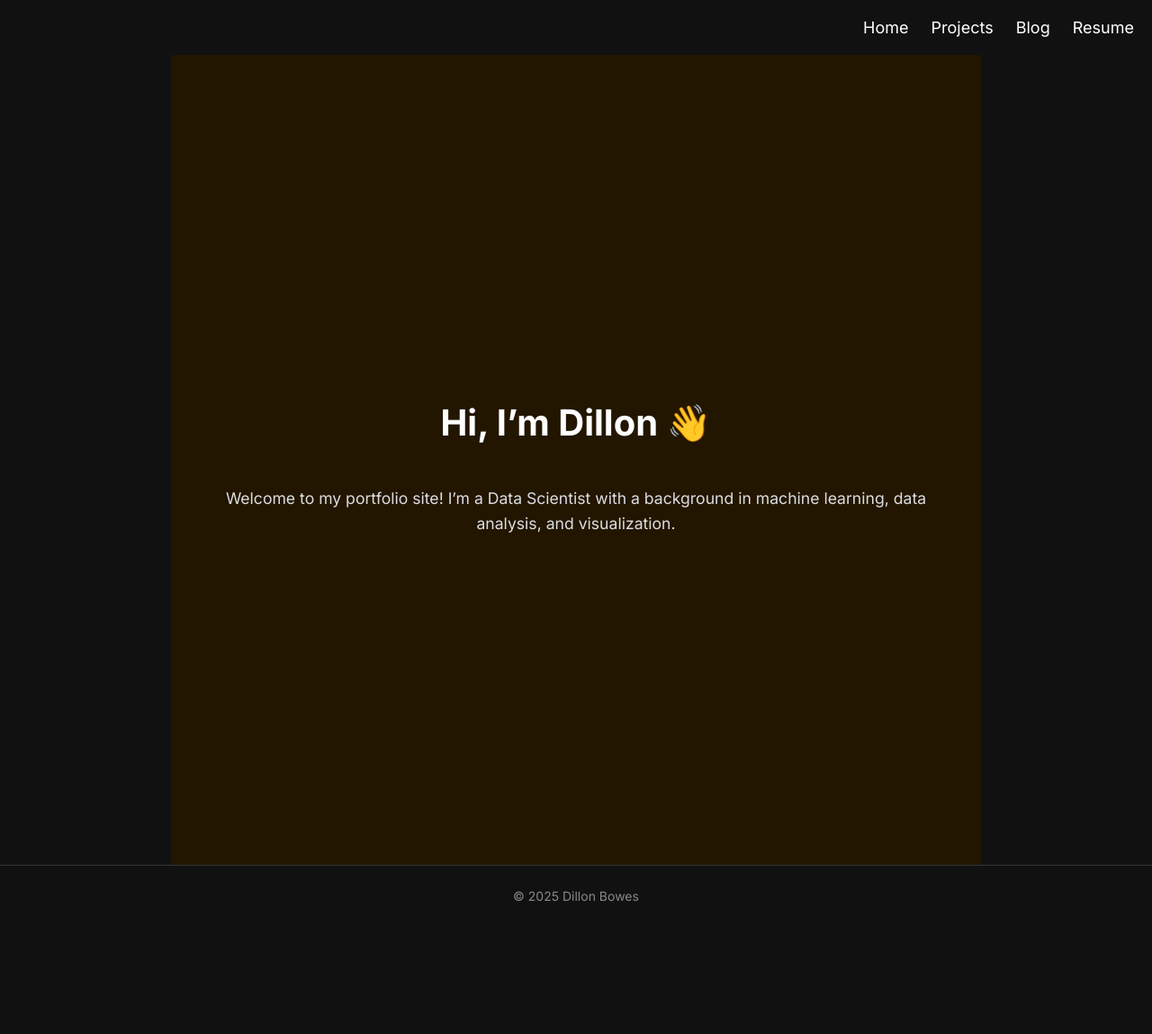
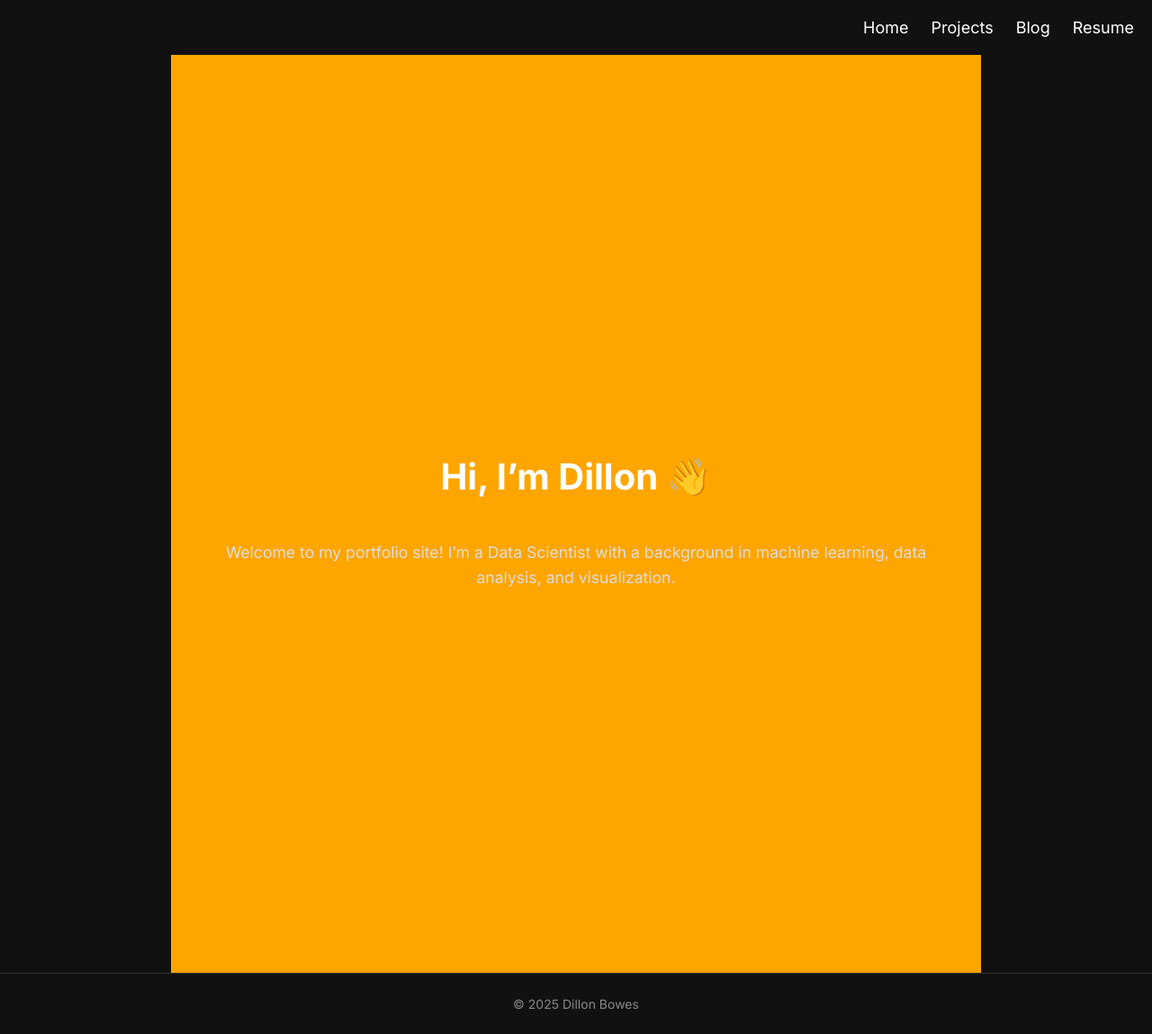
Before and after one commit to DillonBowes/dillonbowes.github.io, a Jekyll site: the page built from index.md, in a window 1280 px wide. Shown: the whole page at 90% size. Built offline with Jekyll 4.4.1, drawn with Linux system fonts in a browser that asks for light colours; before the commit the page ends 1029 px from its top, so only the background shows below that.

Commit message:
Fix resume page background

```diff
--- a/assets/css/style.css
+++ b/assets/css/style.css
@@ -142,24 +142,18 @@
 
 /* Home page overlay */
 /* Home page overlay */
+/* Home page overlay */
 .home-overlay {
-    min-height: 100vh;               /* full viewport height */
+    min-height: 100vh;                 /* full viewport height */
     display: flex;
     flex-direction: column;
-    justify-content: center;         /* vertical center */
-    align-items: center;             /* horizontal center */
+    justify-content: center;           /* vertical center */
+    align-items: center;               /* horizontal center */
     padding: 60px;
     text-align: center;
     color: #ddd;
-    box-sizing: border-box;
 
-    /* Background settings */
-    background-image: url('/assets/images/home_collage.png');
-    background-size: cover;          /* ensures image covers entire overlay */
-    background-position: center;     /* centers image */
-    background-repeat: no-repeat;
-    background-color: #111;          /* fallback if image doesn't load */
-    background-blend-mode: overlay;  /* lets the gradient blend with image */
+    background: url('/assets/images/home_collage.png') center center / cover no-repeat;
 }
 
 /* Resume page overlay */
@@ -172,13 +166,6 @@
     padding: 60px;
     text-align: center;
     color: #ddd;
-    box-sizing: border-box;
 
-    /* Background settings */
-    background-image: url('/assets/images/resume-bg.png');
-    background-size: cover;
-    background-position: center;
-    background-repeat: no-repeat;
-    background-color: #111;
-    background-blend-mode: overlay;
+    background: url('/assets/images/resume-bg.png') center center / cover no-repeat;
 }
```
